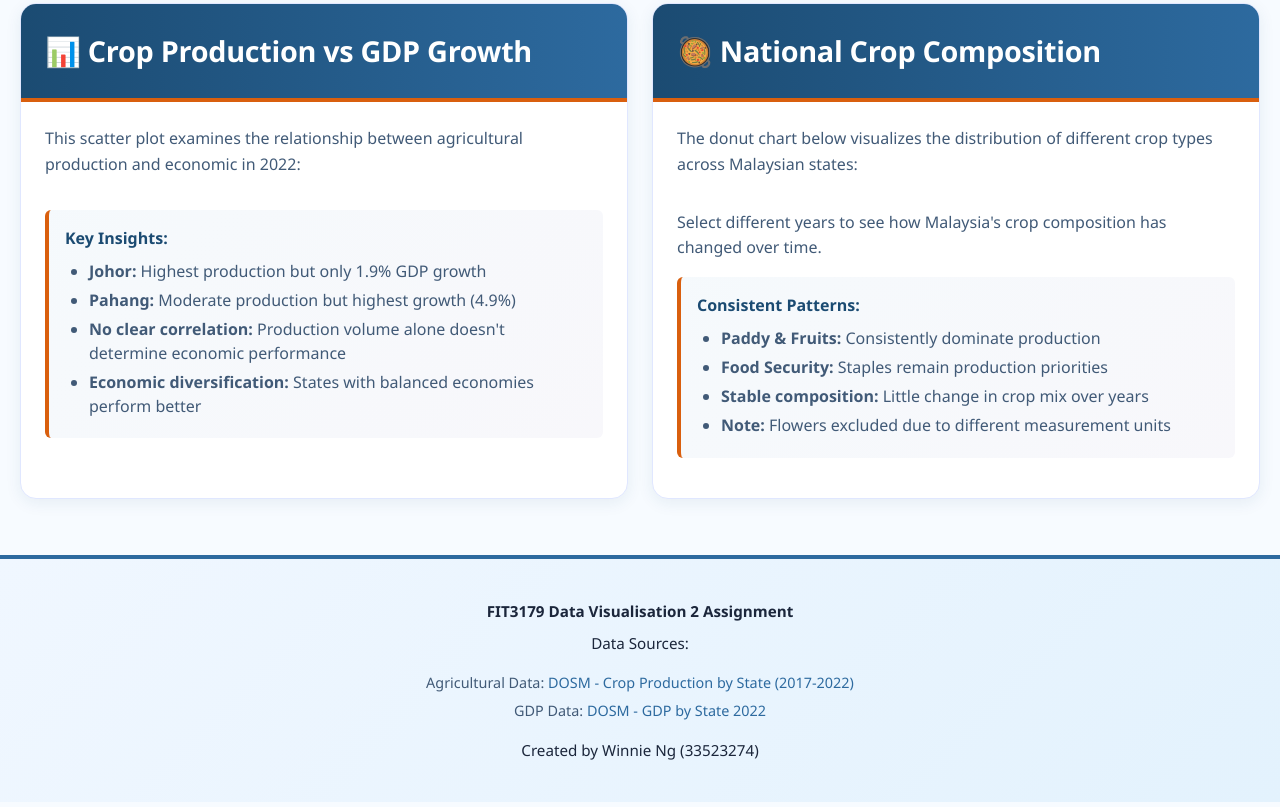
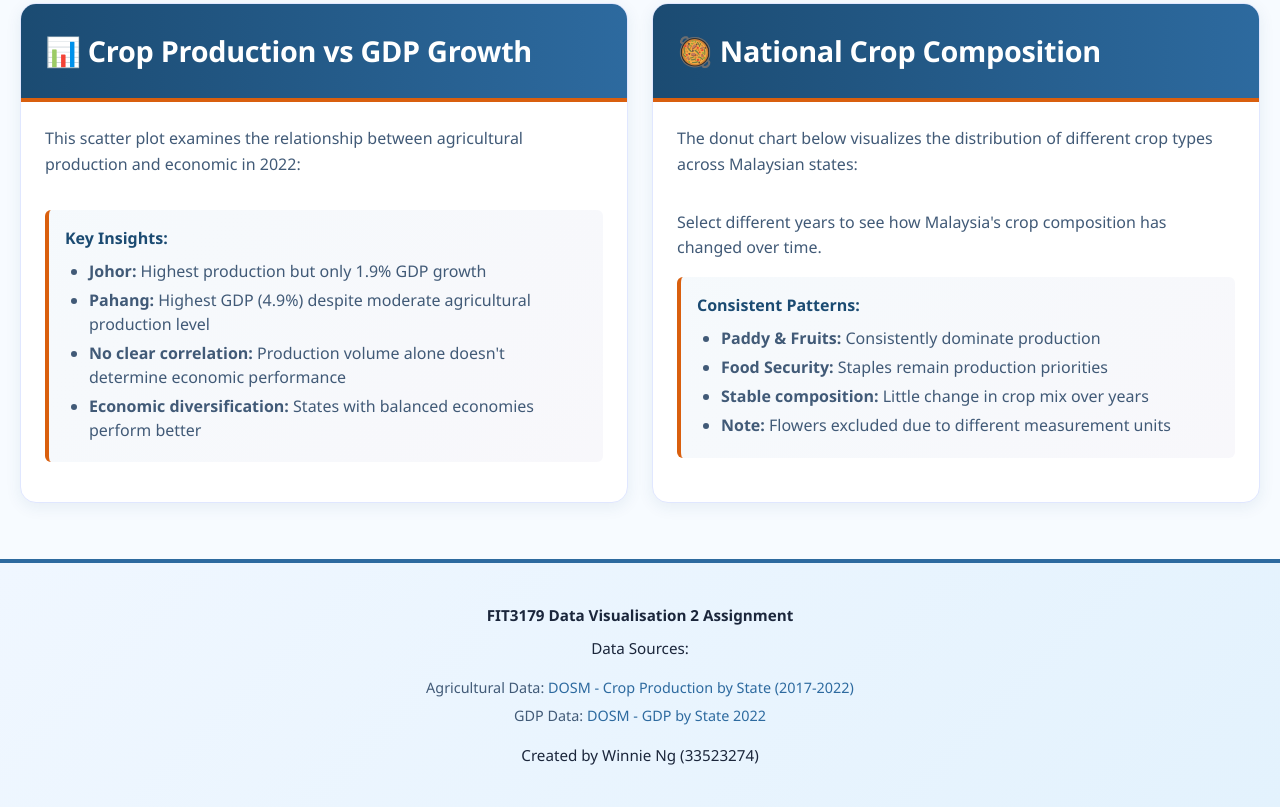
Before and after one commit to winniewing025/FIT3179_DV2, a plain HTML site: page index.html in a window 1280 px wide. Shown: the part 1573-2380 px from the top of the page. Drawn offline with Linux system fonts and the light colour scheme; a script that the page names is missing.

Commit message:
Modify the key insights for Scatter Plot

```diff
--- a/index.html
+++ b/index.html
@@ -101,7 +101,7 @@
             <p><strong>Key Insights:</strong></p>
             <ul>
               <li><strong>Johor:</strong> Highest production but only 1.9% GDP growth</li>
-              <li><strong>Pahang:</strong> Moderate production but highest growth (4.9%)</li>
+              <li><strong>Pahang:</strong> Highest GDP (4.9%) despite moderate agricultural production level</li>
               <li><strong>No clear correlation:</strong> Production volume alone doesn't determine economic performance</li>
               <li><strong>Economic diversification:</strong> States with balanced economies perform better</li>
             </ul>
```
